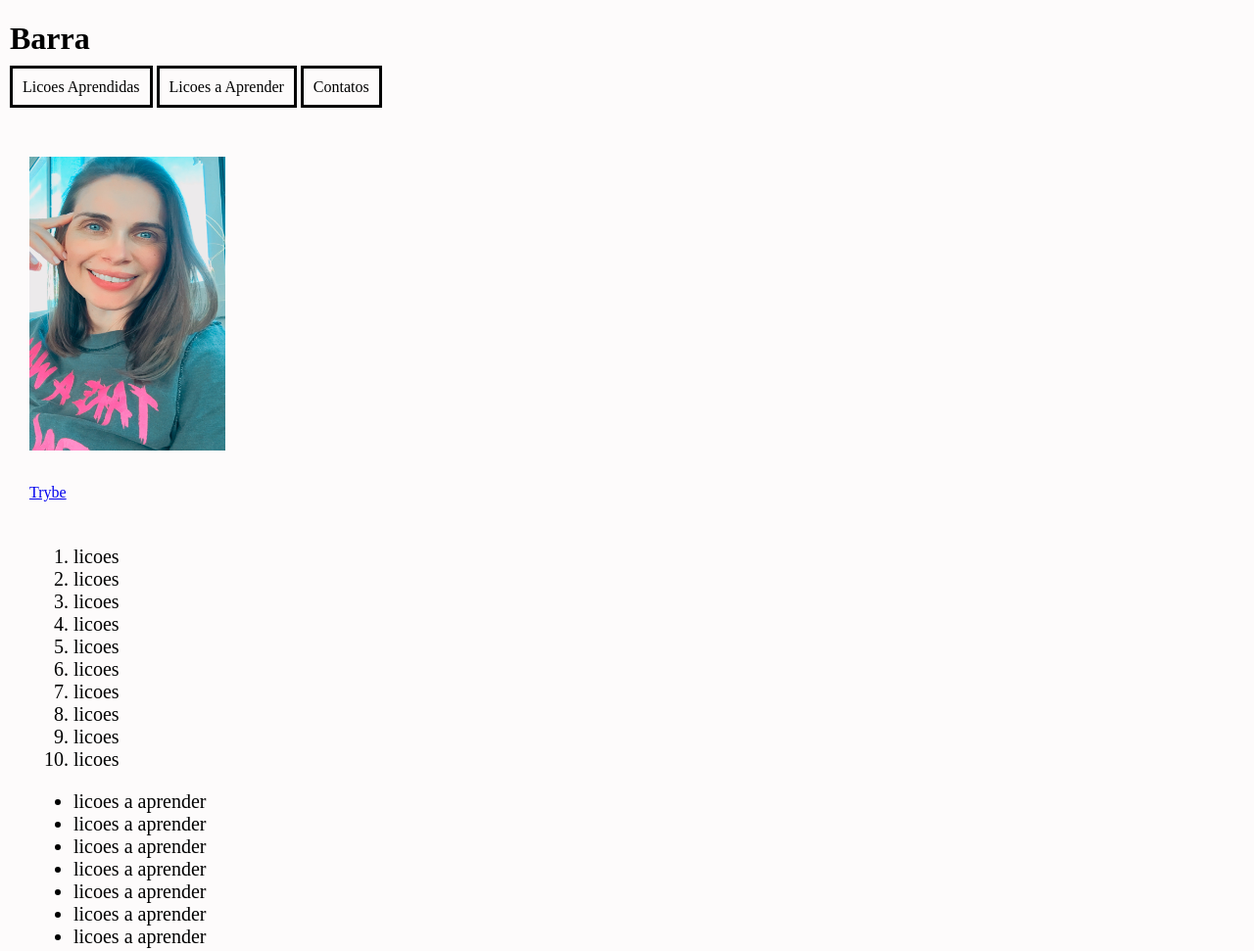
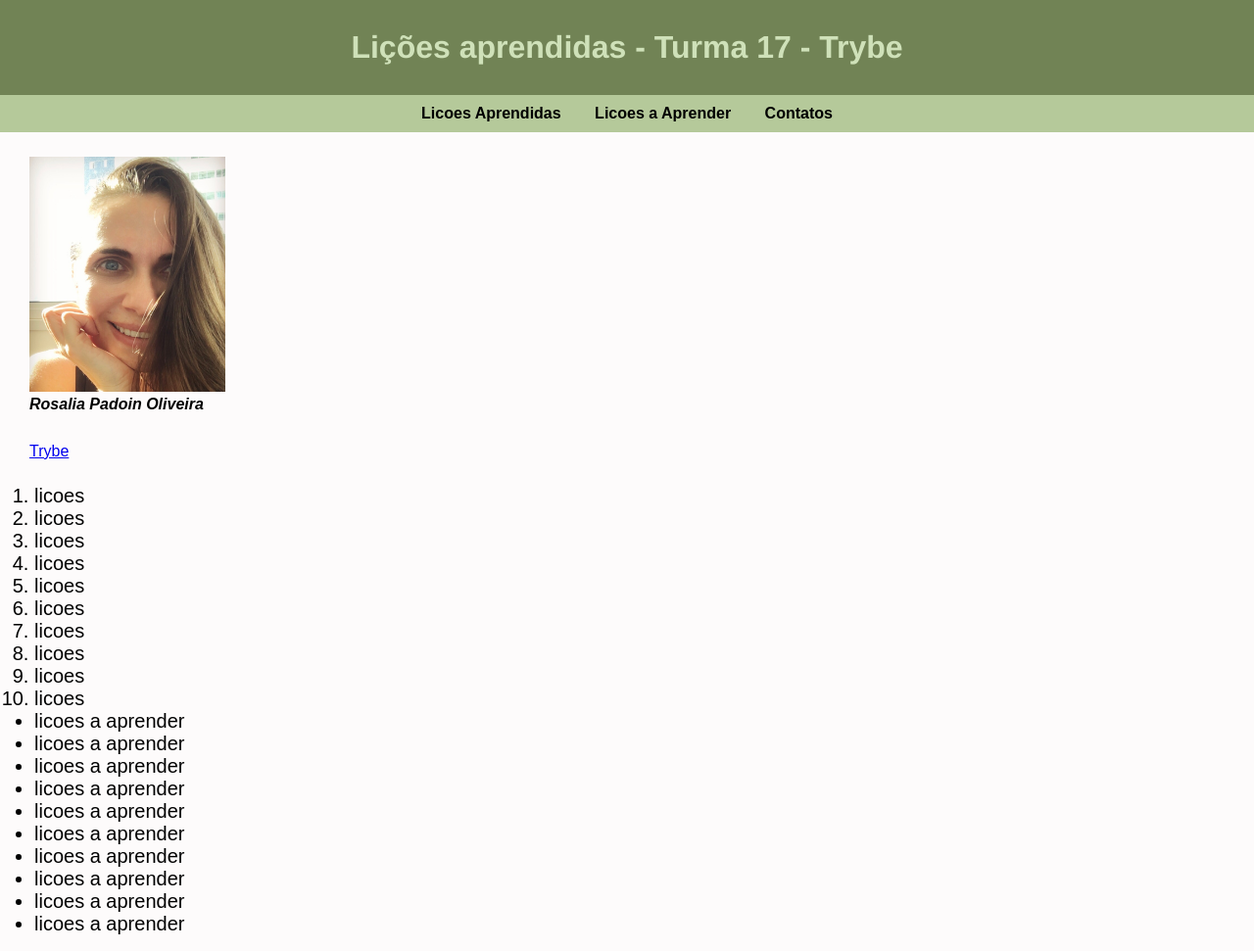
Before and after one commit to Ro-padoin/Project-Lessons-Learned, a plain HTML site: page index.html in a window 1280 px wide. Shown: the top 971 px of the page at 98% size. Drawn offline with Linux system fonts and the light colour scheme.

Commit message:
Projeto Ajustado Style

```diff
--- a/index.html
+++ b/index.html
@@ -12,18 +12,26 @@
 <body>
   <header id="cabecalho">
 
-    <h1 id="titulo">Barra</h1>
+    <h1 id="titulo">Lições aprendidas - Turma 17 - Trybe</h1>
 
-    <nav class="nav-bar">
-      <li>Licoes Aprendidas</li>
-      <li>Licoes a Aprender</li>
-      <li>Contatos</li>
-    </nav>
+    <section class="section-nav-bar">
+      <nav class="nav-bar">
+        <li>Licoes Aprendidas</li>
+        <li>Licoes a Aprender</li>
+        <li>Contatos</li>
+      </nav>
+    </section>
+
   </header>
 
   <main>
     <section>
-      <img id="minha_foto" src="./Imagens/Foto.jpg" alt="foto perfil">
+      <figure class="foto-profile">
+        <img id="minha_foto" src="./Imagens/IMG_9407_Original.jpg" alt="foto perfil">
+        <figcaption>
+          Rosalia Padoin Oliveira
+        </figcaption>
+      </figure>
     </section>
 
     <section class="hiperlink">
--- a/style.css
+++ b/style.css
@@ -1,24 +1,54 @@
+* {
+  border: 0;
+  margin: 0;
+  padding: 0;
+}
+
 body {
   background-color: rgb(253, 251, 251);
+  font-family: 'Oswald', sans-serif; ;
   margin: 10px;
 }
 
 #cabecalho {
   position: fixed;
   top: 0;
+  background-color: #718355;
+  display: block;
+  left: 0;
+  text-align: center;
+  right: 0;
+}
+
+#cabecalho>h1 {
+  color: #CFE1B9;
+  font-family: 'Franklin Gothic Medium', 'Arial Narrow', Arial, sans-serif;
+  padding: 30px
+}
+
+.section-nav-bar>nav {
+  background: #B5C99A;
+  text-align: center;
+  padding: 10px;
 }
 
 .nav-bar li {
   display: inline;
-  padding: 10px;
-  border: 3px solid black;
+  font-weight: bold;
+  padding: 15px;
 }
 
 #minha_foto {
   margin-top: 150px;
   width: 200px;
-  height: 300px;
+  height: 240px;
   margin-left: 20px;
+}
+
+.foto-profile>figcaption {
+  margin-left: 20px;
+  font-style: italic;
+  font-weight: bolder;
 }
 
 .hiperlink {
```
Also changed, not shown: Imagens/IMG_9407_Original.jpg (added).
